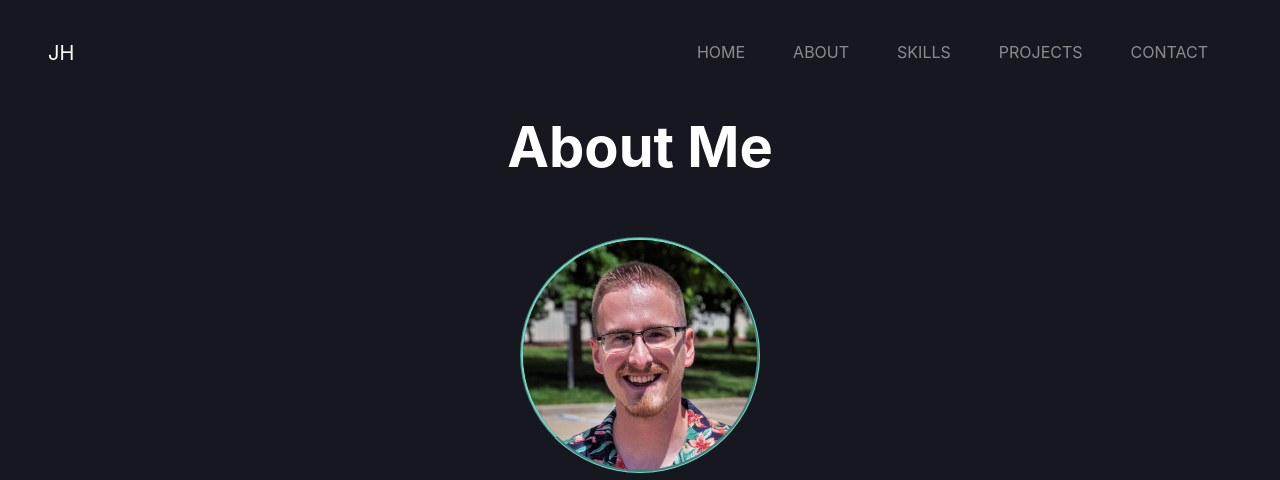
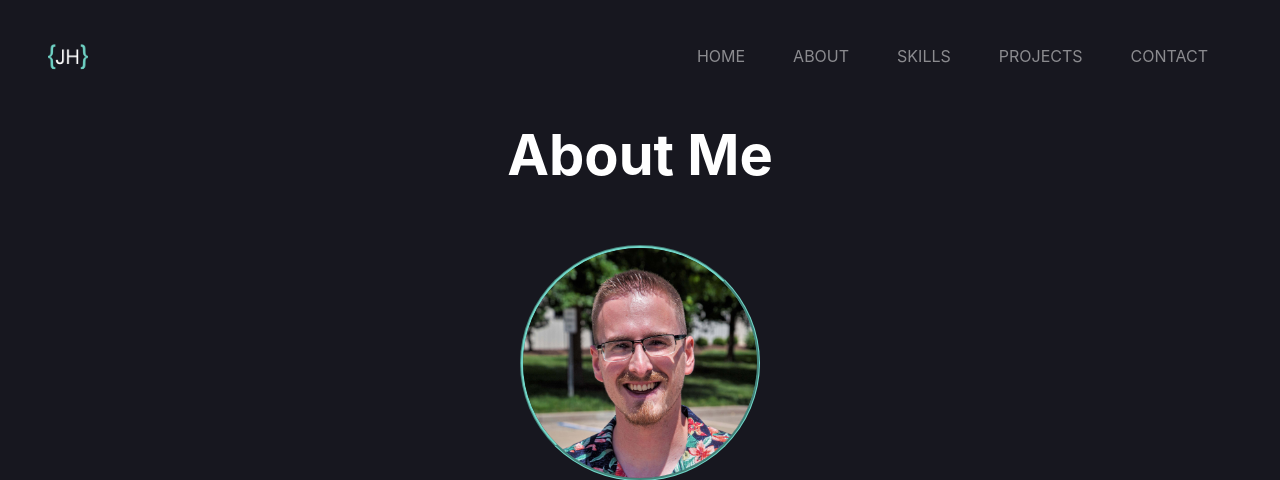
Before and after one commit to Jacob-Hollis/portfolio-website, a Django app: template website/about/templates/about.html in a window 1280 px wide. Shown: the top 480 px of the page. Run offline with Django 4.2, Linux system fonts and the light colour scheme; the template is opened without the code that fills it, so the values that code supplies are empty.

Commit message:
Added favicon and logo

```diff
--- a/website/website/templates/base.html
+++ b/website/website/templates/base.html
@@ -10,12 +10,15 @@
     <link href="{% static 'fontawesomefree/css/fontawesome.css' %}" rel="stylesheet" type="text/css">
     <link href="{% static 'fontawesomefree/css/brands.css' %}" rel="stylesheet" type="text/css">
     <link href="{% static 'fontawesomefree/css/solid.css' %}" rel="stylesheet" type="text/css">
+    <link href="{% static 'favicon.png' %}" type="image/png" rel="icon">
 
-    <title>Portfolio Website</title>
+    <title>Jacob Hollis</title>
   </head>
   <body class="d-flex flex-column min-vh-100">
     <nav class="navbar navbar-dark navbar-expand-md">
-        <a href="{% url 'home' %}" class="navbar-brand">JH</a>
+        <a href="{% url 'home' %}" class="navbar-brand">
+            <img src="{% static '/img/logo.png' %}" width="40" height="40" alt="JH Logo">
+        </a>
         <button class="navbar-toggler" type="button" data-toggle="collapse" data-target="#navbarSupportedContent" aria-controls="navbarSupportedContent" aria-expanded="false" aria-label="Toggle navigation">
             <span class="navbar-toggler-icon"></span>
         </button>
```
Also changed, not shown: website/static/favicon.png (added), website/static/img/logo.png (added), website/static/img/project1.jpg (deleted), website/static/img/project2.jpg (deleted), website/static/img/project3.jpg (deleted).
